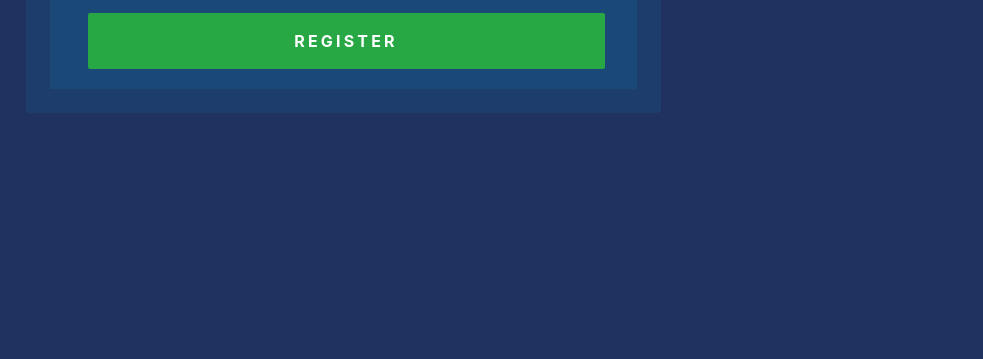
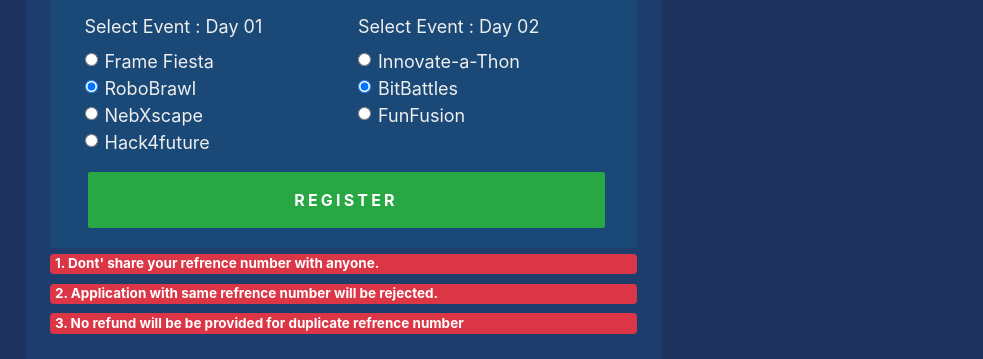
Before and after one commit to Riddhi9570/tech-pragati, a website: page registerForm/index.html in a window 1280 px wide. Shown: the part 980-1339 px from the top of the page, without its empty margins (297-1280 px from the left). Before the commit the page ends 1093 px from the top, so only its background shows below. Drawn offline with nearby package versions, Linux system fonts and the light colour scheme.

Commit message:
Options Added

```diff
--- a/registerForm/index.html
+++ b/registerForm/index.html
@@ -147,10 +147,11 @@
                                             </div>
 
 
-                                                <a class="badge badge-pill badge-danger px-5 w-100 py-2" href="mailto:kushwaha@codestam.com">
-                                                    Contact Us
-                                                </a>
-                                         </div>
+                                            <a class="badge badge-pill badge-danger px-5 w-100 py-2"
+                                                href="mailto:kushwaha@codestam.com">
+                                                Contact Us
+                                            </a>
+                                        </div>
 
                                         <!-- Column for Input Field -->
 
@@ -165,6 +166,67 @@
                                             </div>
                                         </div>
                                     </div>
+                                    <div class="row">
+                                        <div class="form-group" style="display: flex;">
+                                            <div class="col-md-6">
+                                                <label>Select Event : Day 01</label>
+                                                <div class="form-check">
+                                                    <input class="form-check-input" type="radio" name="entry.620770699" id="flexRadioDefault1"
+                                                        value="frame_fiesta">
+                                                    <label class="form-check-label" for="flexRadioDefault1">
+                                                        Frame Fiesta
+                                                    </label>
+                                                </div>
+                                                <div class="form-check">
+                                                    <input class="form-check-input" type="radio" name="entry.620770699" id="flexRadioDefault2"
+                                                        value="robo_brawl" checked>
+                                                    <label class="form-check-label" for="flexRadioDefault2">
+                                                        RoboBrawl
+                                                    </label>
+                                                </div>
+                                                <div class="form-check">
+                                                    <input class="form-check-input" type="radio" name="entry.620770699" id="flexRadioDefault3"
+                                                        value="neb_xscape">
+                                                    <label class="form-check-label" for="flexRadioDefault3">
+                                                        NebXscape
+                                                    </label>
+                                                </div>
+                                                <div class="form-check">
+                                                    <input class="form-check-input" type="radio" name="entry.620770699" id="flexRadioDefault4"
+                                                        value="hack_4_future">
+                                                    <label class="form-check-label" for="flexRadioDefault4">
+                                                        Hack4future
+                                                    </label>
+                                                </div>
+                                            </div>
+
+                                            <div class="col-md-6">
+                                                <label>Select Event : Day 02</label>
+                                                <div class="form-check">
+                                                    <input class="form-check-input" type="radio" name="entry.256287444" id="flexRadioBtn1"
+                                                        value="innovate_a_thon">
+                                                    <label class="form-check-label" for="flexRadioBtn1">
+                                                        Innovate-a-Thon
+                                                    </label>
+                                                </div>
+                                                <div class="form-check">
+                                                    <input class="form-check-input" type="radio" name="entry.256287444" id="flexRadioBtn2"
+                                                        value="bit_battles" checked>
+                                                    <label class="form-check-label" for="flexRadioBtn2">
+                                                        BitBattles
+                                                    </label>
+                                                </div>
+                                                <div class="form-check">
+                                                    <input class="form-check-input" type="radio" name="entry.256287444" id="flexRadioBtn3"
+                                                        value="fun_fusion">
+                                                    <label class="form-check-label" for="flexRadioBtn3">
+                                                        FunFusion
+                                                    </label>
+                                                </div>
+                                            </div>
+                                        </div>
+                                    </div>
+
                                     <div class="row">
                                         <!-- <div class="col-md-12">
                                             <div class="form-group" style="flex-direction: column;">
@@ -192,6 +254,18 @@
                             </form>
                         </div>
                     </div>
+                    <div class="w-100">
+
+                        <span class="badge badge-danger my-1 w-100 text-left">
+                            1. Dont' share your refrence number with anyone.
+                        </span>
+                        <span class="badge badge-danger my-1 w-100 text-left">
+                            2. Application with same refrence number will be rejected.
+                        </span>
+                        <span class="badge badge-danger my-1 w-100 text-left">
+                            3. No refund will be be provided for duplicate refrence number
+                        </span>
+                    </div>
 
 
                 </div>
```
